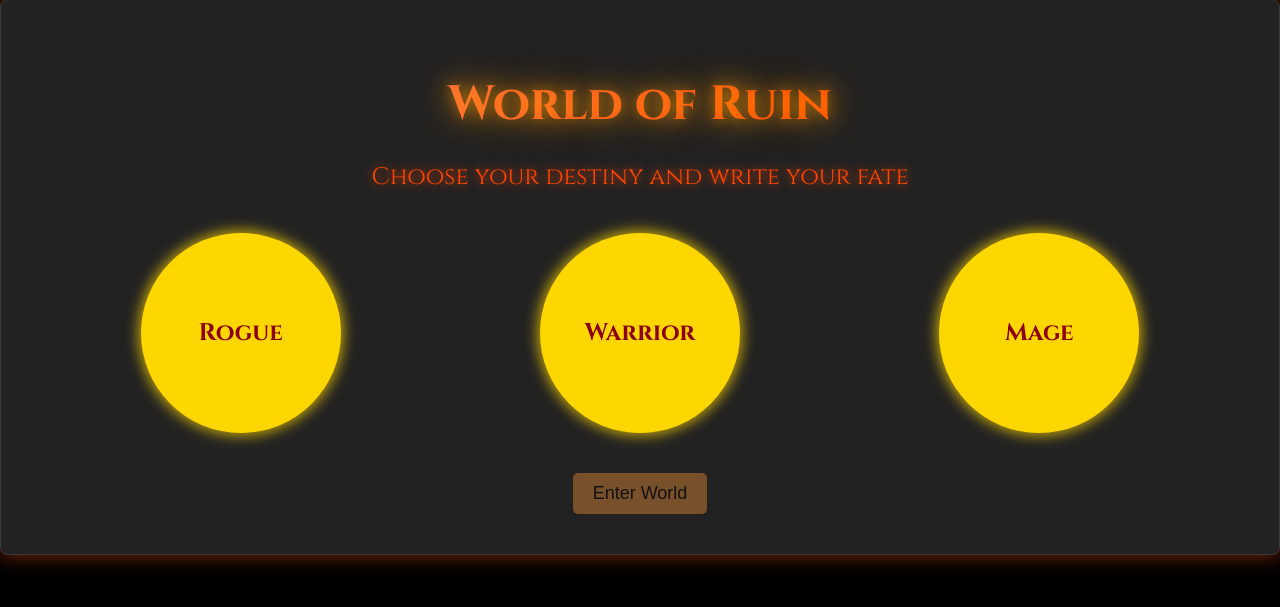
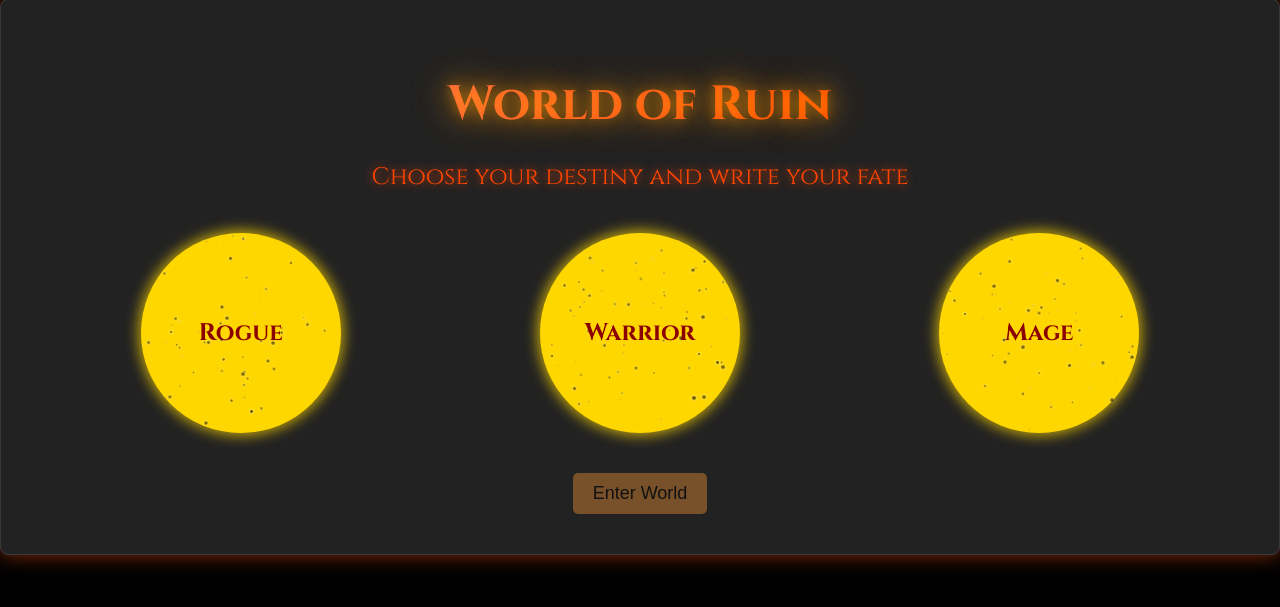
Before and after one commit to n3tw4rl0k/worldofruin, a Django app: template main/templates/choose_class.html in a window 1280 px wide. Shown: the part 123-730 px from the top of the page. Run offline with Django 5.2, Linux system fonts and the light colour scheme; the template is opened without the code that fills it, so the values that code supplies are empty.

Commit message:
fix glitch with hover and add default idle sparks for character select

```diff
--- a/main/static/css/choose_class.css
+++ b/main/static/css/choose_class.css
@@ -182,3 +182,18 @@ body {
     50% { transform: scale(1); opacity: 1; }
     100% { transform: scale(0); opacity: 0; }
 }
+
+.idle-spark {
+    position: absolute;
+    background-color: #000000;
+    border-radius: 50%;
+    pointer-events: none;
+    opacity: 0;
+    box-shadow: 0 0 2px 1px rgba(255, 255, 255, 0.5);
+}
+
+@keyframes idleSparkle {
+    0% { transform: scale(0); opacity: 0; }
+    50% { transform: scale(1); opacity: 0.6; }
+    100% { transform: scale(0); opacity: 0; }
+}
--- a/main/static/js/choose_class.js
+++ b/main/static/js/choose_class.js
@@ -1,3 +1,24 @@
+let hoverTimeout;
+
+function createIdleSpark(container) {
+    let spark = document.createElement('div');
+    spark.classList.add('idle-spark');
+    container.appendChild(spark);
+
+    let size = Math.random() * 3 + 1;
+    let angle = Math.random() * Math.PI * 2;
+    let distance = Math.random() * 80 + 20;
+    let positionX = Math.cos(angle) * distance + 100;
+    let positionY = Math.sin(angle) * distance + 100;
+    let animationDuration = Math.random() * 3 + 2;
+
+    spark.style.width = `${size}px`;
+    spark.style.height = `${size}px`;
+    spark.style.left = `${positionX}px`;
+    spark.style.top = `${positionY}px`;
+    spark.style.animation = `idleSparkle ${animationDuration}s linear infinite`;
+}
+
 function createSpark(container, isOutside = false) {
     let spark = document.createElement('div');
     spark.classList.add('spark');
@@ -17,7 +38,15 @@ function createSpark(container, isOutside = false) {
     spark.style.animation = `sparkle ${animationDuration}s linear infinite`;
 }
 
+function createDefaultSparks(circle) {
+    circle.querySelectorAll('.idle-spark, .spark').forEach(spark => spark.remove());
+    for (let i = 0; i < 100; i++) {
+        createIdleSpark(circle);
+    }
+}
+
 function intensifySparks(circle) {
+    circle.querySelectorAll('.idle-spark, .spark').forEach(spark => spark.remove());
     circle.innerHTML = `<span class="class-name">${circle.querySelector('.class-name').textContent}</span>`;
     for (let i = 0; i < 100; i++) {
         createSpark(circle, i >= 50);
@@ -26,7 +55,6 @@ function intensifySparks(circle) {
 
 function selectClass(className) {
     let selectedCircle = document.querySelector(`.class-circle[onclick*="${className}"]`);
-
     if (selectedCircle.classList.contains('selected')) {
         // Deselect if already selected
         selectedCircle.classList.remove('selected');
@@ -34,16 +62,16 @@ function selectClass(className) {
         document.getElementById('confirmButton').classList.remove('active');
         document.getElementById('selected_class').value = '';
         hideBackgroundImage();
+        createDefaultSparks(selectedCircle);
     } else {
         // Select the new class
         document.querySelectorAll('.class-circle').forEach(circle => {
             circle.classList.remove('selected');
             circle.innerHTML = `<span class="class-name">${circle.querySelector('.class-name').textContent}</span>`;
+            createDefaultSparks(circle);
         });
-
         selectedCircle.classList.add('selected');
         intensifySparks(selectedCircle);
-
         document.getElementById('confirmButton').disabled = false;
         document.getElementById('confirmButton').classList.add('active');
         document.getElementById('selected_class').value = className;
@@ -77,15 +105,22 @@ function hideBackgroundImage() {
 
 document.addEventListener('DOMContentLoaded', function() {
     document.querySelectorAll('.class-circle').forEach(circle => {
-        circle.addEventListener('mouseover', function() {
+        createDefaultSparks(circle);
+
+        circle.addEventListener('mouseenter', function() {
+            clearTimeout(hoverTimeout);
             intensifySparks(this);
             showBackgroundImage(this.querySelector('.class-name').textContent.toLowerCase());
         });
 
-        circle.addEventListener('mouseout', function() {
+        circle.addEventListener('mouseleave', function() {
             if (!this.classList.contains('selected')) {
-                this.innerHTML = `<span class="class-name">${this.querySelector('.class-name').textContent}</span>`;
-                hideBackgroundImage();
+                clearTimeout(hoverTimeout);
+                hoverTimeout = setTimeout(() => {
+                    this.innerHTML = `<span class="class-name">${this.querySelector('.class-name').textContent}</span>`;
+                    createDefaultSparks(this);
+                    hideBackgroundImage();
+                }, 50);
             }
         });
     });
```
